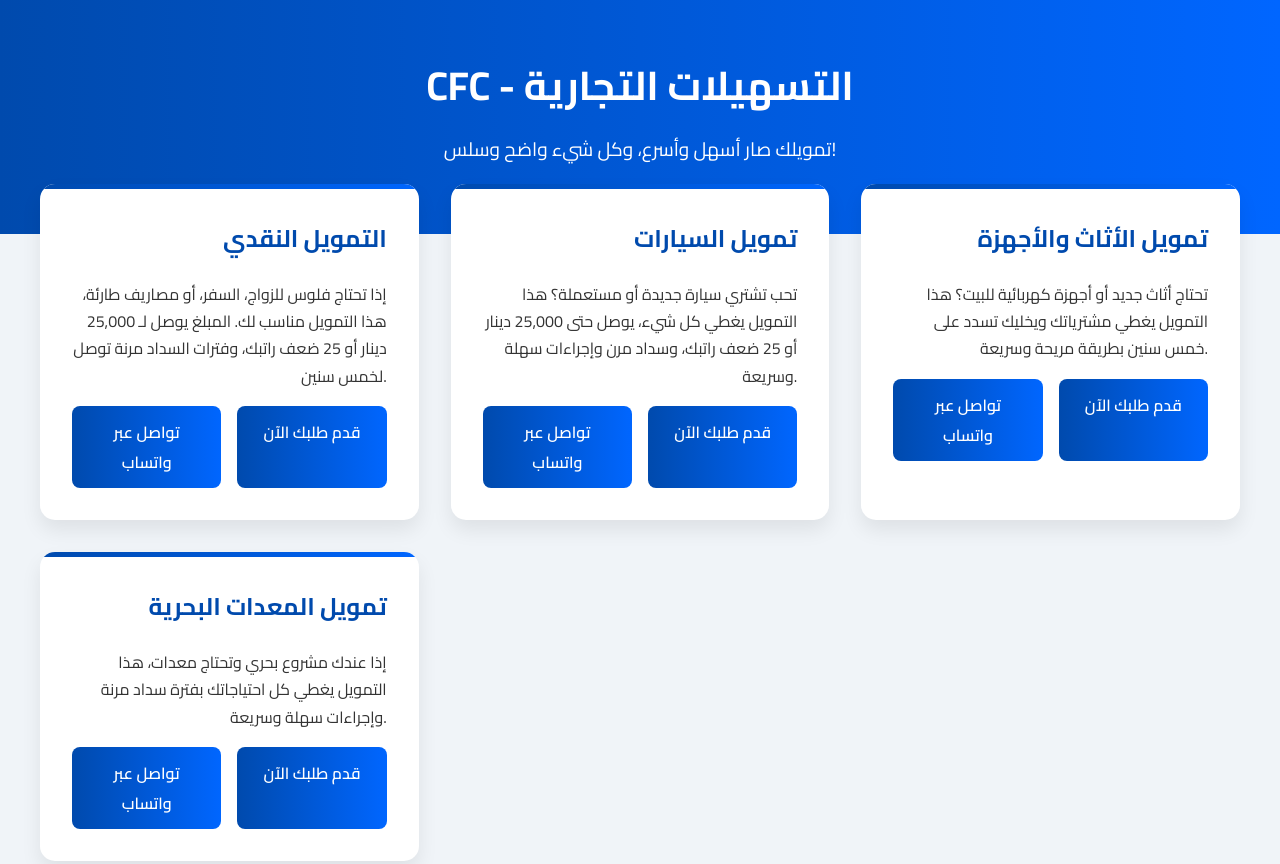
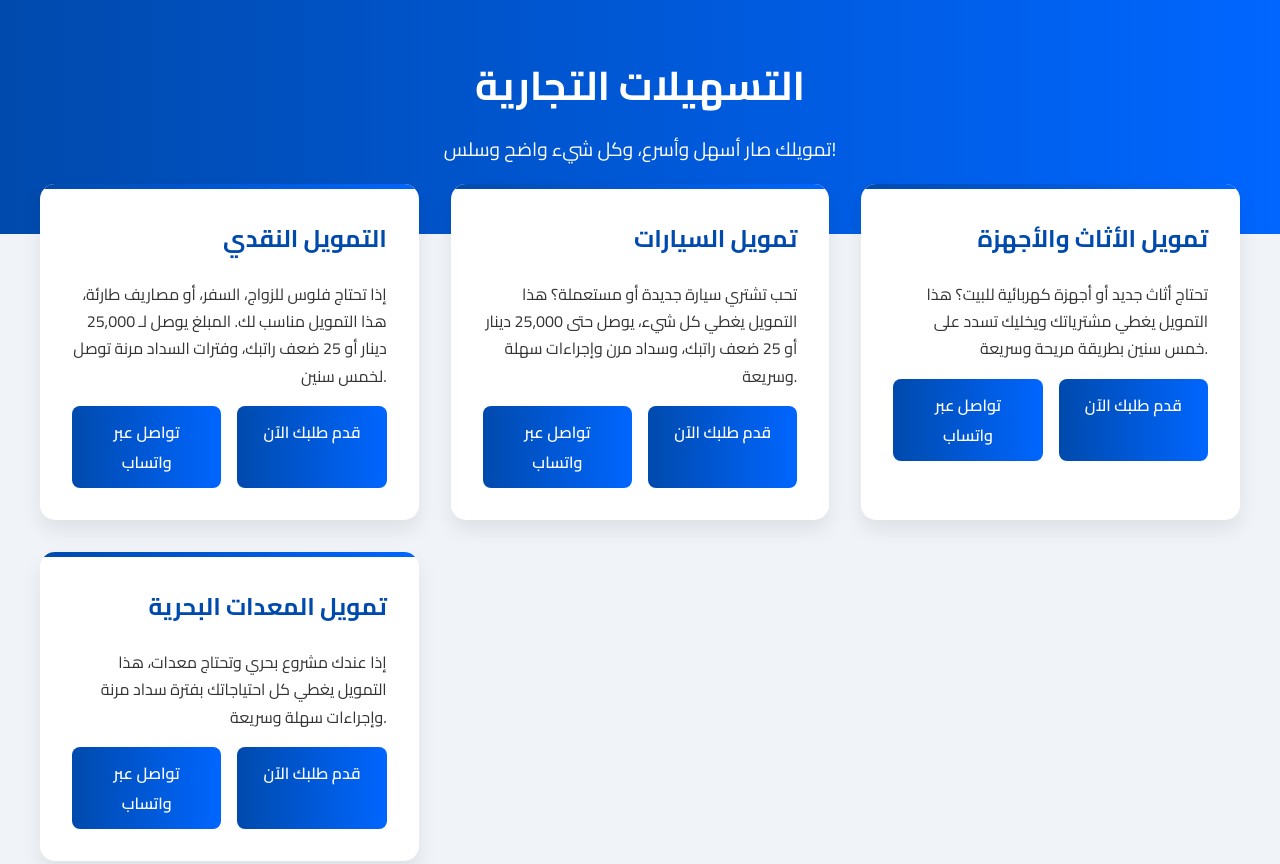
Before and after one commit to akmsj1990-create/front-cfc, a plain HTML site: page index.html in a window 1280 px wide. Shown: the top 864 px of the page. Drawn offline with Linux system fonts and the light colour scheme.

Commit message:
Update index.html

```diff
--- a/index.html
+++ b/index.html
@@ -142,7 +142,7 @@ header {
 height="0" width="0" style="display:none;visibility:hidden"></iframe></noscript>
 <!-- End Google Tag Manager (noscript) -->
 <header>
-  <h1>CFC - التسهيلات التجارية</h1>
+  <h1>  التسهيلات التجارية</h1>
   <p>تمويلك صار أسهل وأسرع، وكل شيء واضح وسلس!</p>
 </header>
 
```
